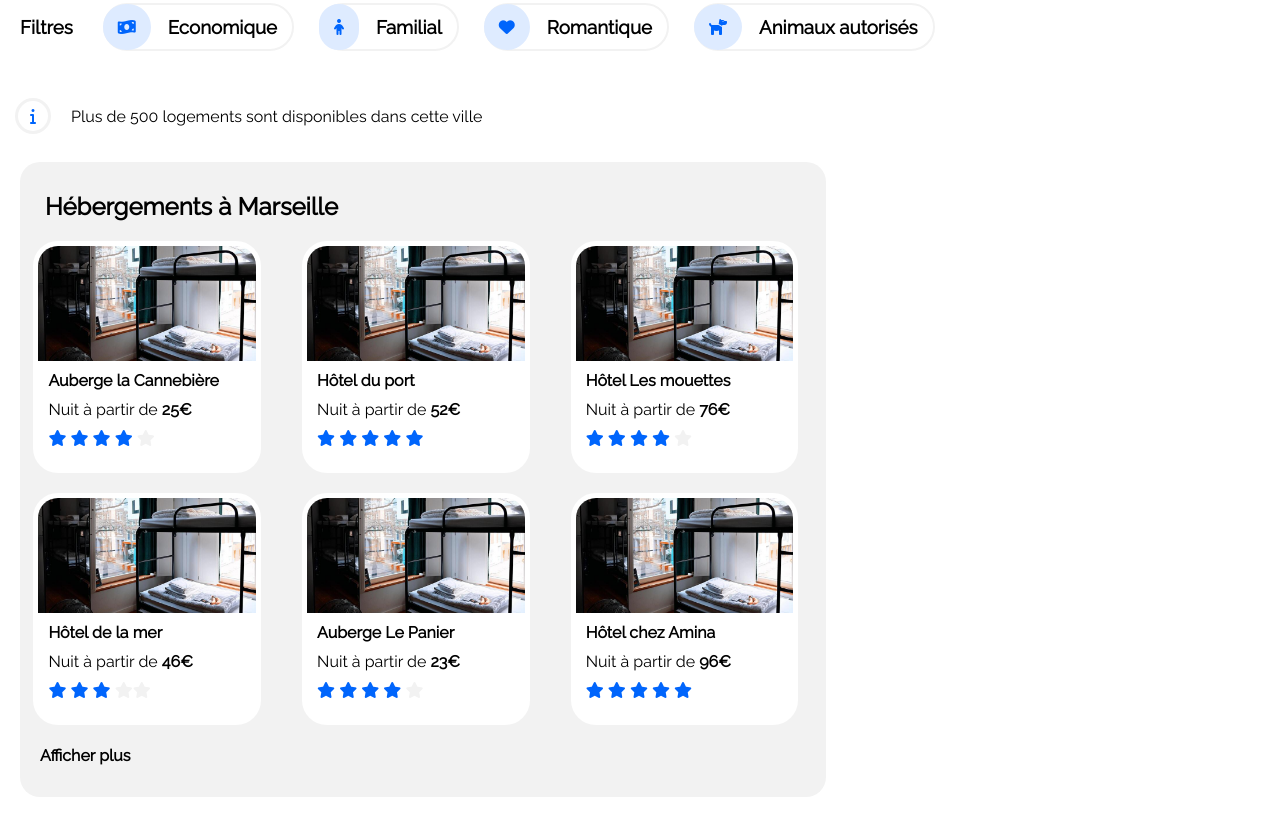
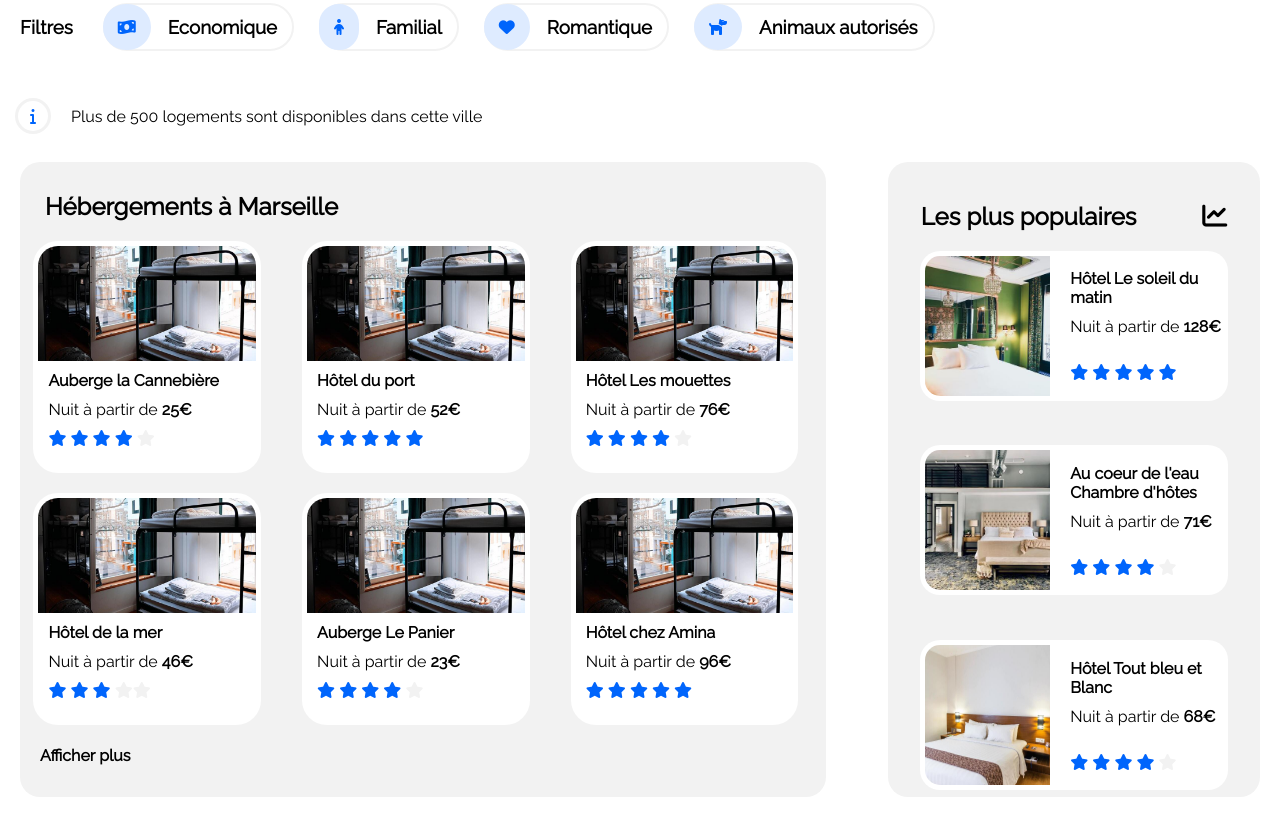
Before and after one commit to GuillaumeCabaret/CabaretGuillaume_2_18052021, a plain HTML site: page index.html in a window 1280 px wide. Shown: the part 286-1103 px from the top of the page. Drawn offline with Linux system fonts and the light colour scheme.

Commit message:
add popular section

```diff
--- a/index.html
+++ b/index.html
@@ -197,6 +197,76 @@
                 <h4>Afficher plus</h4>
             </div>
         </section>
+        <!--Section populaires-->
+
+        <aside id="popular">
+            <div class="popular_title_icon">
+                <h2>Les plus populaires</h2>
+                <i class="fas fa-chart-line"></i>
+            </div>
+            <div class="popular_rooms">
+                <a href="#">
+                    <div class="soleil">
+                        <div class="picture">
+                            <img src="../CabaretGuillaume_2_18052021/assets/images/hebergements/4_small/emile-guillemot-Bj_rcSC5XfE-unsplash.jpg" alt="Hôtel Le soleil du matin" />
+                        </div>
+                        <div class="text_stars">
+                            <div class="text">
+                                <h4>Hôtel Le soleil du matin</h4>
+                                <p>Nuit à partir de <strong>128€</strong></p>
+                            </div>
+                            <div class="stars">
+                                <i class="fas fa-star"></i>
+                                <i class="fas fa-star"></i>
+                                <i class="fas fa-star"></i>
+                                <i class="fas fa-star"></i>
+                                <i class="fas fa-star"></i>
+                            </div>
+                        </div>
+                    </div>
+                </a>
+                <a href="#">
+                    <div class="eau">
+                        <div class="picture">
+                            <img src="../CabaretGuillaume_2_18052021/assets/images/hebergements/4_small/aw-creative-VGs8z60yT2c-unsplash.jpg" alt="Au coeur de l'eau Chambre d'hôtes" />
+                        </div>
+                        <div class="text_stars">
+                            <div class="text">
+                                <h4>Au coeur de l'eau Chambre d'hôtes</h4>
+                                <p>Nuit à partir de <strong>71€</strong></p>
+                            </div>
+                            <div class="stars">
+                                <i class="fas fa-star"></i>
+                                <i class="fas fa-star"></i>
+                                <i class="fas fa-star"></i>
+                                <i class="fas fa-star"></i>
+                                <span class="grey_star"><i class="fas fa-star"></i></span>
+                            </div>
+                        </div>
+                    </div>
+                </a>
+                <a href="#">
+                    <div class="bleu_blanc">
+                        <div class="picture">
+                            <img src="../CabaretGuillaume_2_18052021/assets/images/hebergements/4_small/febrian-zakaria-sjvU0THccQA-unsplash.jpg" alt="Hôtel Tout bleu et Blanc" />
+                        </div>
+                        <div class="text_stars">
+                            <div class="text">
+                                <h4>Hôtel Tout bleu et Blanc</h4>
+                                <p>Nuit à partir de <strong>68€</strong></p>
+                            </div>
+                            <div class="stars">
+                                <i class="fas fa-star"></i>
+                                <i class="fas fa-star"></i>
+                                <i class="fas fa-star"></i>
+                                <i class="fas fa-star"></i>
+                                <span class="grey_star"><i class="fas fa-star"></i></span>
+                            </div>
+                        </div>
+                    </div>
+                </a>
+            </div>
+        </aside>
     </main>
 </body>
 
--- a/style.css
+++ b/style.css
@@ -333,3 +333,104 @@ nav li a:hover {
     border-radius: 25px;
     border: 5px solid white;
 }
+
+
+/* Section populaires */
+
+#search_results {
+    display: flex;
+    justify-content: space-between;
+    flex-wrap: wrap;
+}
+
+#popular {
+    width: 30%;
+    border-radius: 20px;
+    background-color: #F2F2F2;
+    margin-left: 20px;
+}
+
+.popular_title_icon {
+    width: 100%;
+    display: flex;
+    justify-content: space-around;
+    padding-top: 20px;
+}
+
+.popular_title_icon i {
+    display: flex;
+    align-items: center;
+    font-size: 25px;
+}
+
+.popular_rooms {
+    height: 85%;
+    display: flex;
+    flex-direction: column;
+    justify-content: space-between;
+}
+
+.popular_rooms img {
+    width: 125px;
+    height: 140px;
+    object-fit: cover;
+    display: flex;
+    border-radius: 15px 0 0 15px;
+}
+
+.popular_rooms a {
+    display: flex;
+    justify-content: center;
+    text-decoration-line: none;
+    color: black;
+}
+
+.popular_rooms .text_stars {
+    padding-left: 20px;
+    display: flex;
+    flex-direction: column;
+    justify-content: space-around;
+}
+
+.text_stars h4 {
+    margin: 0 0 10px 0;
+}
+
+.text_stars p {
+    margin: 0;
+}
+
+.popular_rooms .stars {
+    color: #0065FC;
+}
+
+.popular_rooms .stars span {
+    color: #F2F2F2;
+}
+
+.soleil {
+    display: flex;
+    width: 80%;
+    font-size: 1em;
+    background-color: white;
+    border-radius: 20px;
+    padding: 5px;
+}
+
+.eau {
+    display: flex;
+    width: 80%;
+    font-size: 1em;
+    background-color: white;
+    border-radius: 20px;
+    padding: 5px;
+}
+
+.bleu_blanc {
+    display: flex;
+    width: 80%;
+    font-size: 1em;
+    background-color: white;
+    border-radius: 20px;
+    padding: 5px;
+}
```
